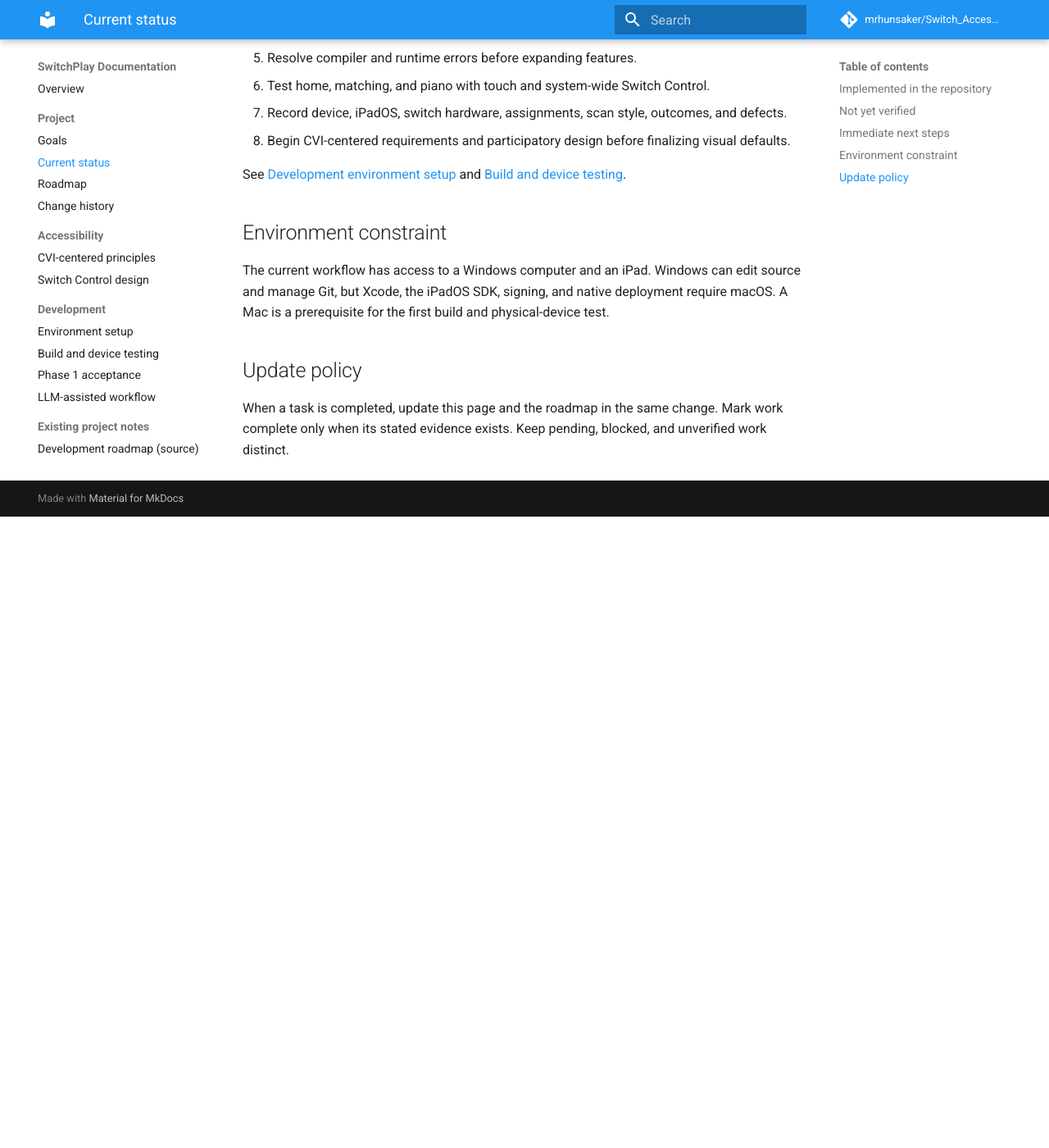
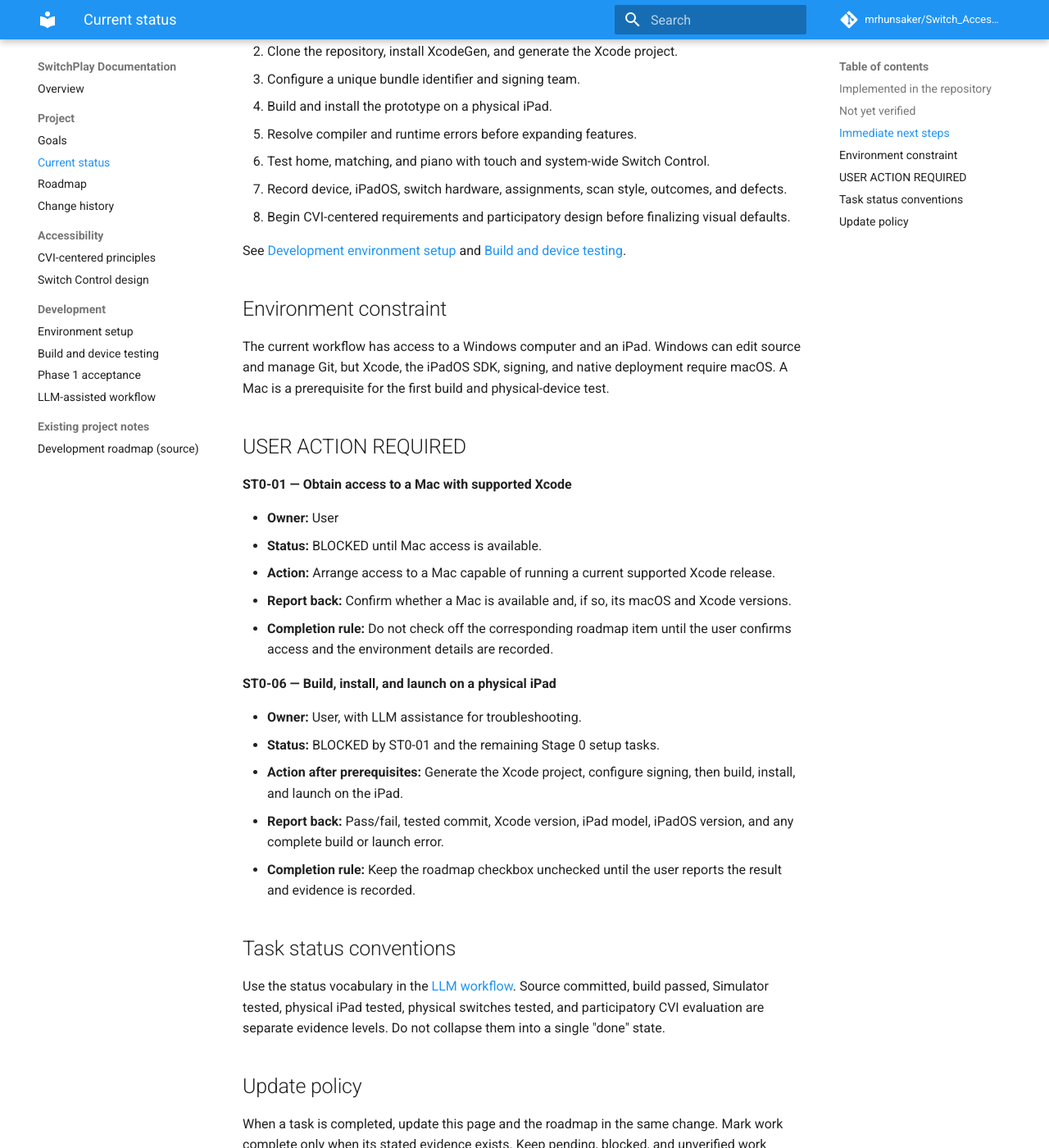
Before and after one commit to mrhunsaker/Switch_Access_iPadOS_App, an MkDocs documentation site: the page built from docs/project-status.md, in a window 1280 px wide and 1400 px high, scrolled down 1298 px. Shown: the whole window at 82% size. Built offline with MkDocs 1.6.1 and Material for MkDocs 9.7.7, drawn with Linux system fonts in a browser that asks for light colours; comment, search, counter and statistics services are not loaded; before the commit the page ends 1928 px from its top, so only the background shows below that; some of the changed text lies outside the part shown.

Commit message:
Add explicit user verification queue to project status

```diff
--- a/docs/project-status.md
+++ b/docs/project-status.md
@@ -1,4 +1,6 @@
 # Current project status
+
+> **Completion authority:** The LLM may report implementation progress, but only the user can confirm user-owned manual checks. No manual/device/participant task is complete until the user reports the result and evidence is recorded. See the [LLM tracking workflow](llm-workflow.md).
 
 **Status: early prototype; first native build and physical-device validation are pending.**
 
@@ -39,5 +41,27 @@ See [Development environment setup](development-environment.md) and [Build and d
 ## Environment constraint
 The current workflow has access to a Windows computer and an iPad. Windows can edit source and manage Git, but Xcode, the iPadOS SDK, signing, and native deployment require macOS. A Mac is a prerequisite for the first build and physical-device test.
 
+## USER ACTION REQUIRED
+
+**ST0-01 — Obtain access to a Mac with supported Xcode**
+
+- **Owner:** User
+- **Status:** BLOCKED until Mac access is available.
+- **Action:** Arrange access to a Mac capable of running a current supported Xcode release.
+- **Report back:** Confirm whether a Mac is available and, if so, its macOS and Xcode versions.
+- **Completion rule:** Do not check off the corresponding roadmap item until the user confirms access and the environment details are recorded.
+
+**ST0-06 — Build, install, and launch on a physical iPad**
+
+- **Owner:** User, with LLM assistance for troubleshooting.
+- **Status:** BLOCKED by ST0-01 and the remaining Stage 0 setup tasks.
+- **Action after prerequisites:** Generate the Xcode project, configure signing, then build, install, and launch on the iPad.
+- **Report back:** Pass/fail, tested commit, Xcode version, iPad model, iPadOS version, and any complete build or launch error.
+- **Completion rule:** Keep the roadmap checkbox unchecked until the user reports the result and evidence is recorded.
+
+## Task status conventions
+
+Use the status vocabulary in the [LLM workflow](llm-workflow.md). Source committed, build passed, Simulator tested, physical iPad tested, physical switches tested, and participatory CVI evaluation are separate evidence levels. Do not collapse them into a single "done" state.
+
 ## Update policy
 When a task is completed, update this page and the roadmap in the same change. Mark work complete only when its stated evidence exists. Keep pending, blocked, and unverified work distinct.
```
